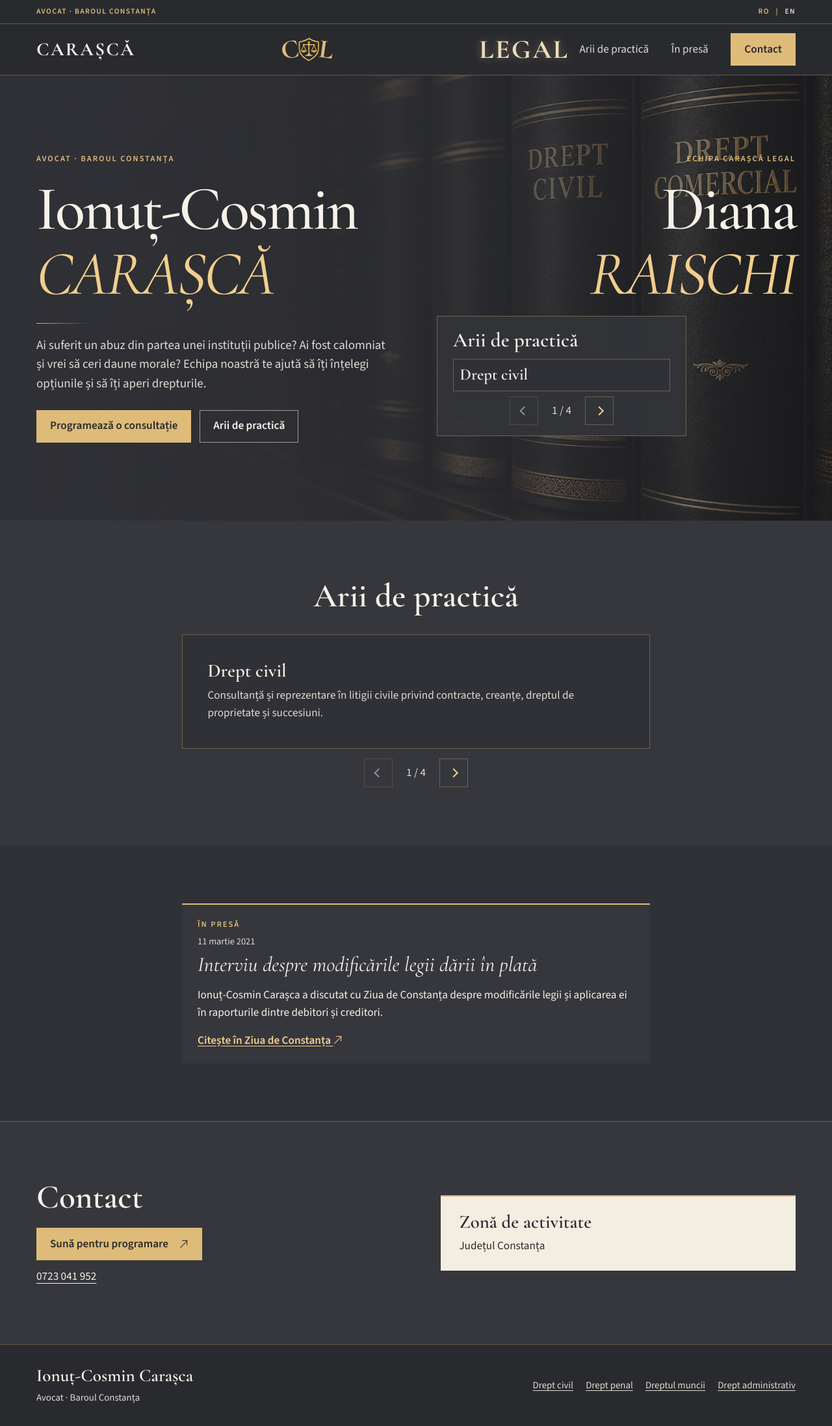
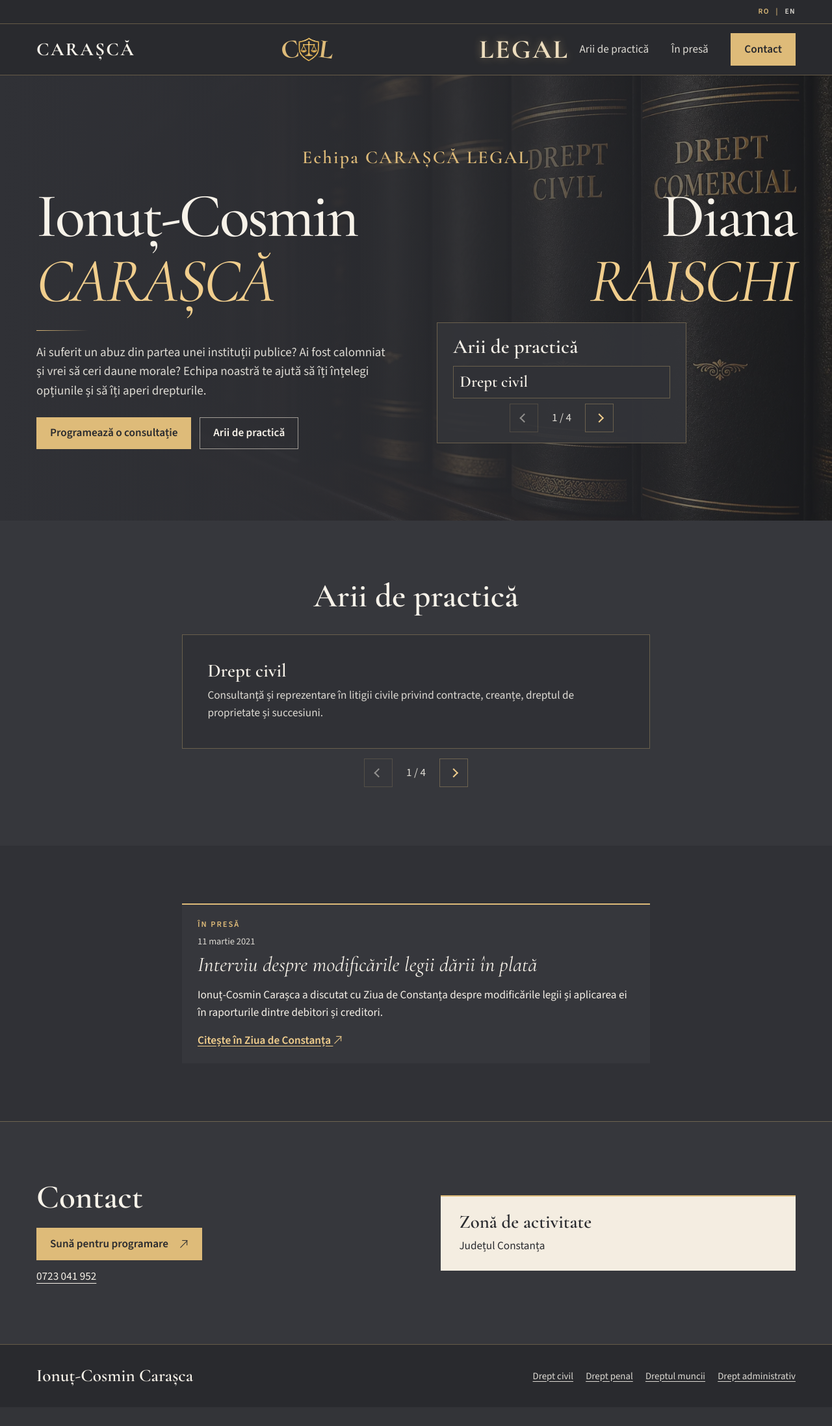
Before and after one commit to ciprianbodu/SITE-AVOCATI, a PHP site: page / in a window 1280 px wide. Shown: the whole page at 65% size. After the commit the page ends 2133 px from the top, so only its background shows below. Run offline with PHP 8.4, Linux system fonts and the light colour scheme.

Commit message:
Center the Carașcă Legal team title above both names

```diff
--- a/_AVOCATCARASCA/assets/css/site.css
+++ b/_AVOCATCARASCA/assets/css/site.css
@@ -110,13 +110,13 @@ h3 { font-size: 1.8rem; }
 }
 .topbar-inner {
   min-height: 36px;
+  justify-content: flex-end;
   color: var(--gold);
   font-size: .72rem;
   font-weight: 600;
   letter-spacing: .12em;
   text-transform: uppercase;
 }
-.topbar p { margin: 0; }
 .locale { display: flex; align-items: center; gap: .6rem; white-space: nowrap; }
 .language { padding-block: .48rem; color: var(--light-muted); text-decoration: none; }
 .language:hover { color: var(--gold-bright); text-decoration: underline; }
@@ -217,15 +217,21 @@ h3 { font-size: 1.8rem; }
   display: grid;
   grid-template-columns: repeat(2, minmax(0, 1fr));
   grid-template-areas:
-    "role team"
+    "team team"
     "lead member"
     "intro practice";
   align-items: start;
   column-gap: clamp(.75rem, 5vw, 5rem);
   padding-block: clamp(3.5rem, 6vw, 6rem);
 }
-.hero-role { grid-area: role; }
-.hero-team-label { grid-area: team; text-align: right; }
+.hero-team-label {
+  grid-area: team;
+  margin-bottom: clamp(.85rem, 2.5vw, 1.5rem);
+  color: var(--gold);
+  font: 600 clamp(1.1rem, 3.5vw, 1.75rem) / 1.2 var(--serif);
+  letter-spacing: .08em;
+  text-align: center;
+}
 .hero-lead-name { grid-area: lead; }
 .hero-team-name { grid-area: member; text-align: right; }
 .hero-copy { grid-area: intro; }
@@ -368,7 +374,6 @@ h3 { font-size: 1.8rem; }
 .office-card { padding: 1.5rem 1.75rem; color: var(--ink); background: var(--paper); border-top: 2px solid var(--gold); }
 .office-card p { margin: .55rem 0 0; }
 .site-footer { padding-block: 2rem; color: var(--light-muted); background: var(--header); border-top: 1px solid var(--line); font-size: .93rem; }
-.site-footer p { margin: .35rem 0 0; }
 .footer-brand { color: var(--light); font: 600 1.7rem / 1.2 var(--serif); text-decoration: none; }
 .footer-links { display: flex; flex-wrap: wrap; justify-content: end; gap: .3rem 1.2rem; }
 .footer-links a { padding-block: .3rem; text-underline-offset: .2em; }
@@ -378,7 +383,7 @@ h3 { font-size: 1.8rem; }
   .nav-links { gap: .9rem; }
   .hero-inner {
     grid-template-areas:
-      "role team"
+      "team team"
       "lead member"
       "intro intro";
   }
@@ -403,7 +408,6 @@ h3 { font-size: 1.8rem; }
     column-gap: .75rem;
     padding-block: 3.15rem;
   }
-  .hero-inner > .eyebrow { margin-bottom: .65rem; letter-spacing: .08em; }
   .hero .intro { font-size: 1.1rem; }
   .hero-actions { flex-direction: column; align-items: stretch; }
   .footer-inner { align-items: start; flex-direction: column; }
--- a/_AVOCATCARASCA/partials/content.php
+++ b/_AVOCATCARASCA/partials/content.php
@@ -18,7 +18,6 @@ $copy = [
     'ro' => [
         'title' => 'Ionuț-Cosmin Carașca | Avocat în Baroul Constanța',
         'description' => 'Ionuț-Cosmin Carașca, avocat definitiv în Baroul Constanța. Asistență în drept civil, penal, al muncii și administrativ.',
-        'role' => 'Avocat · Baroul Constanța',
         'menu' => 'Deschide meniul',
         'closeMenu' => 'Închide meniul',
         'skip' => 'Sari la conținut',
@@ -26,7 +25,7 @@ $copy = [
         'practice' => 'Arii de practică',
         'previousPractice' => 'Aria de practică anterioară',
         'nextPractice' => 'Aria de practică următoare',
-        'teamHeading' => 'Echipa Carașcă Legal',
+        'teamHeading' => 'Echipa CARAȘCĂ LEGAL',
         'heroIntro' => 'Ai suferit un abuz din partea unei instituții publice? Ai fost calomniat și vrei să ceri daune morale? Echipa noastră te ajută să îți înțelegi opțiunile și să îți aperi drepturile.',
         'consultation' => 'Programează o consultație',
         'phoneAction' => 'Sună pentru programare',
@@ -47,7 +46,6 @@ $copy = [
     'en' => [
         'title' => 'Ionuț-Cosmin Carașca | Constanța Bar Lawyer',
         'description' => 'Ionuț-Cosmin Carașca, lawyer and member of the Constanța Bar. Civil, criminal, employment and administrative law.',
-        'role' => 'Lawyer · Constanța Bar',
         'menu' => 'Open menu',
         'closeMenu' => 'Close menu',
         'skip' => 'Skip to content',
@@ -55,7 +53,7 @@ $copy = [
         'practice' => 'Practice areas',
         'previousPractice' => 'Previous practice area',
         'nextPractice' => 'Next practice area',
-        'teamHeading' => 'The Carașcă Legal team',
+        'teamHeading' => 'The CARAȘCĂ LEGAL team',
         'heroIntro' => 'Has a public authority abused its power? Have you been defamed and want to seek damages? Our team can help you understand your options and defend your rights.',
         'consultation' => 'Book a consultation',
         'phoneAction' => 'Call for an appointment',
--- a/_AVOCATCARASCA/partials/page.php
+++ b/_AVOCATCARASCA/partials/page.php
@@ -30,7 +30,6 @@
 <header class="site-header">
     <div class="topbar">
         <div class="container topbar-inner">
-            <p><?= esc($labels['role']) ?></p>
             <div class="locale">
                 <span aria-current="true"><?= esc(strtoupper($language)) ?></span>
                 <span aria-hidden="true">|</span>
@@ -102,8 +101,7 @@
                 <img src="/assets/img/hero-books.webp" width="1536" height="1024" alt="" fetchpriority="high">
             </picture>
             <div class="container hero-inner">
-                <p class="eyebrow hero-role"><?= esc($labels['role']) ?></p>
-                <p class="eyebrow hero-team-label"><?= esc($labels['teamHeading']) ?></p>
+                <p class="hero-team-label"><?= esc($labels['teamHeading']) ?></p>
                 <h1 class="hero-name hero-lead-name"><?= esc($site['givenName']) ?><br><em><?= esc($site['surname']) ?></em></h1>
                 <h2 class="hero-name hero-team-name"><?= esc($site['teamGivenName']) ?><br><em><?= esc($site['teamSurname']) ?></em></h2>
                 <div class="hero-copy">
@@ -162,10 +160,7 @@
 </main>
 <footer class="site-footer">
     <div class="container footer-inner">
-        <div>
-            <a class="footer-brand" href="<?= esc($homePath) ?>"><?= esc($site['name']) ?></a>
-            <p><?= esc($labels['role']) ?></p>
-        </div>
+        <a class="footer-brand" href="<?= esc($homePath) ?>"><?= esc($site['name']) ?></a>
         <nav class="footer-links" aria-label="<?= esc($labels['practice']) ?>">
             <?php foreach ($practiceAreas as $area): ?>
                 <a href="<?= esc($area[$language]['path']) ?>"><?= esc($area[$language]['title']) ?></a>
```
